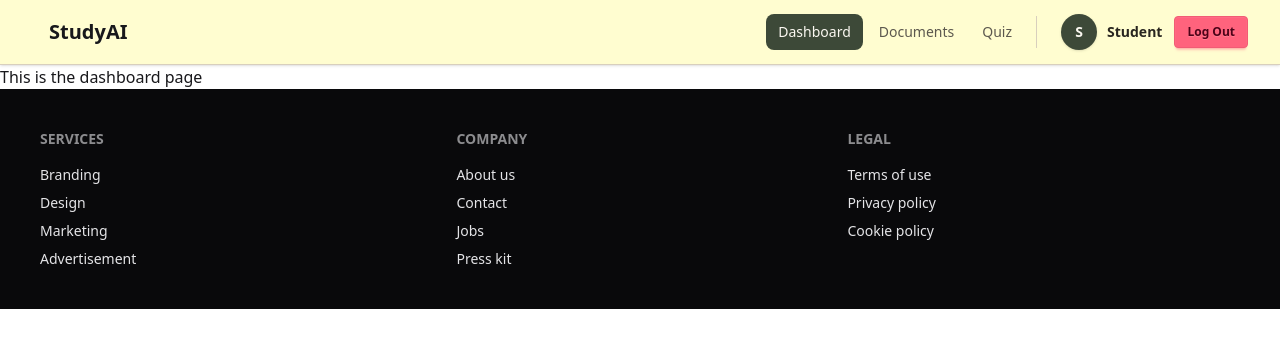
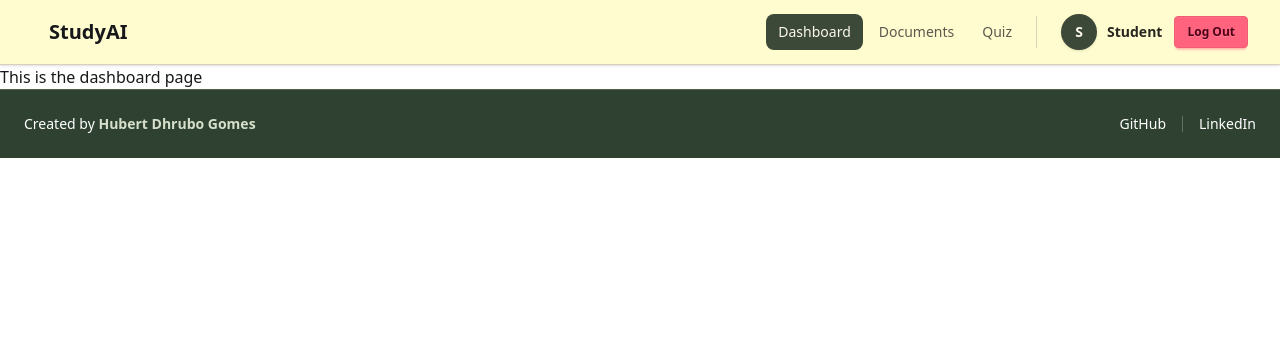
Before and after one commit to hubertDgomes/studyai_client, a Next.js app: page /dashboard in a window 1280 px wide. Shown: the top 348 px of the page. Built offline with nearby package versions, Linux system fonts and the light colour scheme; no server answers.

Commit message:
feat: redesign Footer component with simplified layout and updated links

```diff
--- a/components/layout/Footer.tsx
+++ b/components/layout/Footer.tsx
@@ -1,32 +1,21 @@
 import React from 'react'
-import Container from '../Container'
 
 const Footer = () => {
     return (
-        <>
-            <footer className="footer sm:footer-horizontal bg-neutral text-neutral-content p-10">
-                <nav>
-                    <h6 className="footer-title">Services</h6>
-                    <a className="link link-hover">Branding</a>
-                    <a className="link link-hover">Design</a>
-                    <a className="link link-hover">Marketing</a>
-                    <a className="link link-hover">Advertisement</a>
-                </nav>
-                <nav>
-                    <h6 className="footer-title">Company</h6>
-                    <a className="link link-hover">About us</a>
-                    <a className="link link-hover">Contact</a>
-                    <a className="link link-hover">Jobs</a>
-                    <a className="link link-hover">Press kit</a>
-                </nav>
-                <nav>
-                    <h6 className="footer-title">Legal</h6>
-                    <a className="link link-hover">Terms of use</a>
-                    <a className="link link-hover">Privacy policy</a>
-                    <a className="link link-hover">Cookie policy</a>
-                </nav>
-            </footer>
-        </>
+        <footer className="border-t border-[#52614a] bg-[#2f4232] px-6 py-6 text-white">
+            <div className="mx-auto flex max-w-7xl flex-col items-center justify-between gap-4 text-sm sm:flex-row">
+                <p>Created by <span className="font-semibold text-[#d6dfca]">Hubert Dhrubo Gomes</span></p>
+                <div className="flex items-center gap-4">
+                    <a href="https://github.com/hubertDgomes" className="transition-colors hover:text-[#d6dfca]"  target='_blank'>
+                        GitHub
+                    </a>
+                    <span aria-hidden="true" className="h-4 w-px bg-[#61715b]" />
+                    <a href="https://linkedin.com/in/hubertdgomes" className="transition-colors hover:text-[#d6dfca]"  target='_blank'>
+                        LinkedIn
+                    </a>
+                </div>
+            </div>
+        </footer>
     )
 }
 
```
